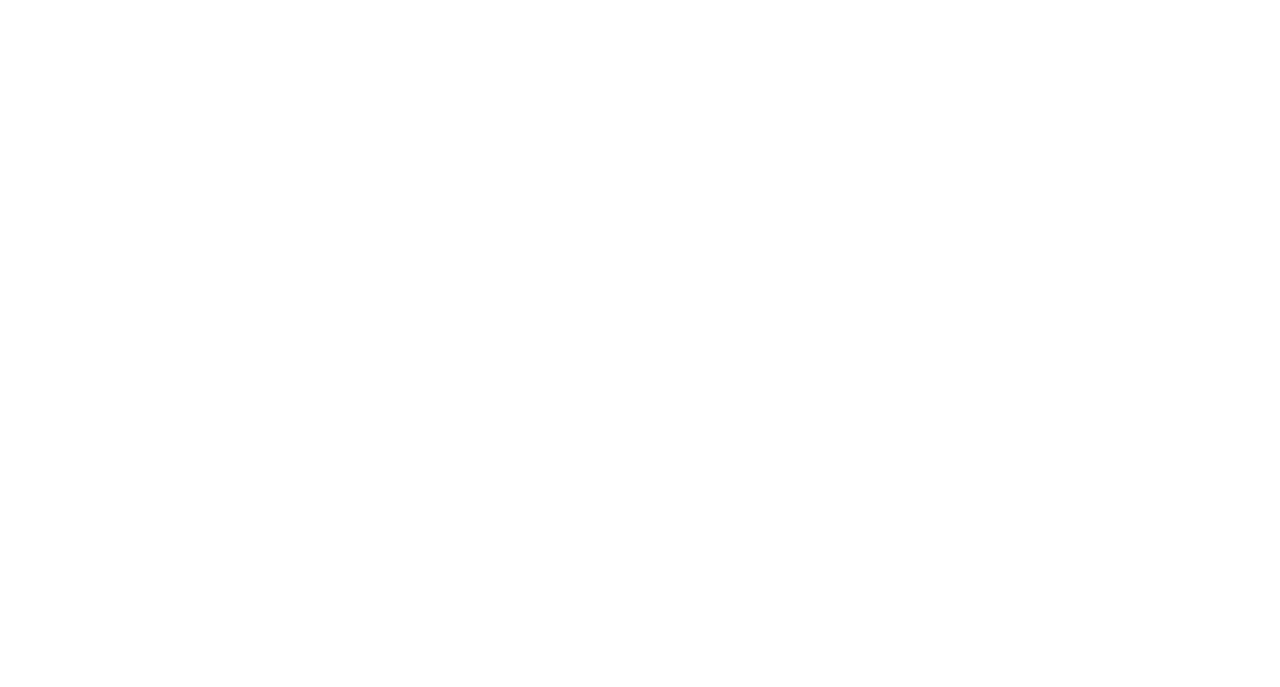
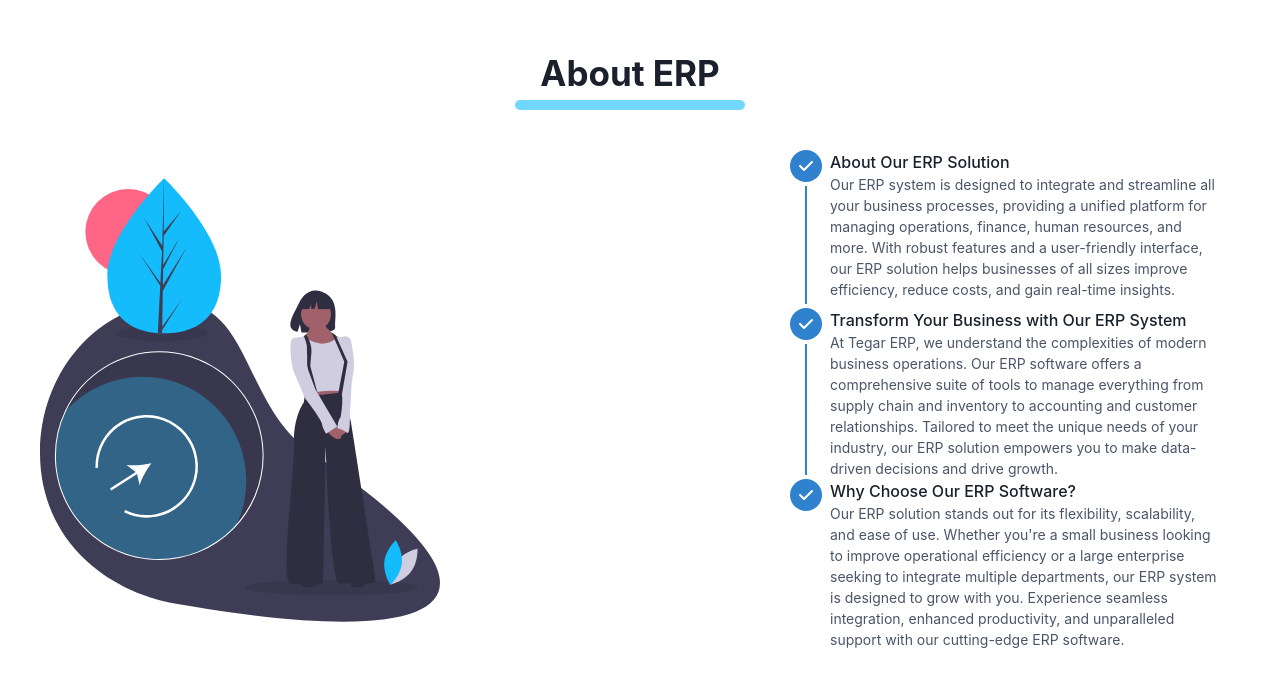
Before and after one commit to tegarfaris/kedaChallange, a Next.js app: page / in a window 1280 px wide. Shown: the part 713-1400 px from the top of the page. Before the commit the page ends 800 px from the top, so only its background shows below. Built offline with nearby package versions, Linux system fonts and the light colour scheme.

Commit message:
feat: implemet about section

```diff
--- /dev/null
+++ b/src/app/components/title-heading/index.tsx
@@ -0,0 +1,21 @@
+import { Divider, Flex, Text } from "@chakra-ui/react";
+import React from "react";
+
+const TitleHeading: React.FC<{ title: string }> = ({ title }) => {
+  return (
+    <Flex flexDir="column" alignItems="center">
+      <Text fontSize="35px" textAlign="center" fontWeight="700">
+        {title}
+      </Text>
+      <Divider
+        w="full"
+        px="20px"
+        border="5px solid"
+        rounded="full"
+        borderColor="#14BCFB"
+      />
+    </Flex>
+  );
+};
+
+export default TitleHeading;
--- a/src/app/layouts/index.tsx
+++ b/src/app/layouts/index.tsx
@@ -4,7 +4,7 @@
 
 const Layout: React.FC<{ children: React.ReactNode }> = ({ children }) => {
   return (
-    <Flex flexDir="column" w="full" minH="100vh" px="40px" py="20px">
+    <Flex flexDir="column" w="full" minH="100vh" pl="40px" pr="60px" py="20px">
       <Navbar />
       <Flex>{children}</Flex>
     </Flex>
--- /dev/null
+++ b/src/app/sections/about-section/index.tsx
@@ -0,0 +1,78 @@
+import {
+  Box,
+  Flex,
+  Image,
+  Step,
+  StepDescription,
+  StepIcon,
+  StepIndicator,
+  StepNumber,
+  Stepper,
+  StepSeparator,
+  StepStatus,
+  StepTitle,
+} from "@chakra-ui/react";
+import TitleHeading from "@kedachallange/app/components/title-heading";
+import React from "react";
+
+const steps = [
+  {
+    title: "About Our ERP Solution",
+    description:
+      "Our ERP system is designed to integrate and streamline all your business processes, providing a unified platform for managing operations, finance, human resources, and more. With robust features and a user-friendly interface, our ERP solution helps businesses of all sizes improve efficiency, reduce costs, and gain real-time insights.",
+  },
+  {
+    title: "Transform Your Business with Our ERP System",
+    description:
+      "At Tegar ERP, we understand the complexities of modern business operations. Our ERP software offers a comprehensive suite of tools to manage everything from supply chain and inventory to accounting and customer relationships. Tailored to meet the unique needs of your industry, our ERP solution empowers you to make data-driven decisions and drive growth.",
+  },
+  {
+    title: "Why Choose Our ERP Software?",
+    description:
+      "Our ERP solution stands out for its flexibility, scalability, and ease of use. Whether you're a small business looking to improve operational efficiency or a large enterprise seeking to integrate multiple departments, our ERP system is designed to grow with you. Experience seamless integration, enhanced productivity, and unparalleled support with our cutting-edge ERP software.",
+  },
+];
+
+const AboutSection: React.FC = () => {
+  return (
+    <Flex flexDir="column" w="full" pt="50px" minH="100vh" alignItems="center">
+      <TitleHeading title="About ERP" />
+
+      <Flex
+        flexDir={{ base: "column", md: "row" }}
+        w="full"
+        pt="40px"
+        gap="350px"
+      >
+        <Image
+          src="/assets/about-illustration.svg"
+          w="400px"
+          alt="about-illustration"
+        />
+
+        <Stepper index={3} orientation="vertical" height="500px" gap="0">
+          {steps.map((step, index) => (
+            <Step key={index}>
+              <StepIndicator>
+                <StepStatus
+                  complete={<StepIcon />}
+                  incomplete={<StepNumber />}
+                  active={<StepNumber />}
+                />
+              </StepIndicator>
+
+              <Box>
+                <StepTitle>{step.title}</StepTitle>
+                <StepDescription>{step.description}</StepDescription>
+              </Box>
+
+              <StepSeparator />
+            </Step>
+          ))}
+        </Stepper>
+      </Flex>
+    </Flex>
+  );
+};
+
+export default AboutSection;
--- a/src/app/sections/hero-section/index.tsx
+++ b/src/app/sections/hero-section/index.tsx
@@ -12,10 +12,10 @@
 const HeroSection: React.FC = () => {
   return (
     <Flex
+      flexDir={{ base: "column", md: "row" }}
       w="full"
       py="150px"
       transition="all 1000 fade"
-      backgroundPosition="right center"
     >
       <VStack w="full" align="left" justify="center" px={{ base: 4, md: 8 }}>
         <Stack maxW="2xl" align="flex-start" spacing={6}>
--- a/src/pages/index.tsx
+++ b/src/pages/index.tsx
@@ -1,4 +1,5 @@
 import { Flex } from "@chakra-ui/react";
+import AboutSection from "@kedachallange/app/sections/about-section";
 import HeroSection from "@kedachallange/app/sections/hero-section";
 import { NextPage } from "next";
 
@@ -6,6 +7,7 @@
   return (
     <Flex flexDir="column" w="full" flexGrow={1}>
       <HeroSection />
+      <AboutSection />
     </Flex>
   );
 };
--- a/src/styles/globals.css
+++ b/src/styles/globals.css
@@ -1,107 +1,6 @@
-:root {
-  --max-width: 1100px;
-  --border-radius: 12px;
-  --font-mono: ui-monospace, Menlo, Monaco, "Cascadia Mono", "Segoe UI Mono",
-    "Roboto Mono", "Oxygen Mono", "Ubuntu Monospace", "Source Code Pro",
-    "Fira Mono", "Droid Sans Mono", "Courier New", monospace;
-
-  --foreground-rgb: 0, 0, 0;
-  --background-start-rgb: 214, 219, 220;
-  --background-end-rgb: 255, 255, 255;
-
-  --primary-glow: conic-gradient(
-    from 180deg at 50% 50%,
-    #16abff33 0deg,
-    #0885ff33 55deg,
-    #54d6ff33 120deg,
-    #0071ff33 160deg,
-    transparent 360deg
-  );
-  --secondary-glow: radial-gradient(
-    rgba(255, 255, 255, 1),
-    rgba(255, 255, 255, 0)
-  );
-
-  --tile-start-rgb: 239, 245, 249;
-  --tile-end-rgb: 228, 232, 233;
-  --tile-border: conic-gradient(
-    #00000080,
-    #00000040,
-    #00000030,
-    #00000020,
-    #00000010,
-    #00000010,
-    #00000080
-  );
-
-  --callout-rgb: 238, 240, 241;
-  --callout-border-rgb: 172, 175, 176;
-  --card-rgb: 180, 185, 188;
-  --card-border-rgb: 131, 134, 135;
-}
-
-@media (prefers-color-scheme: dark) {
-  :root {
-    --foreground-rgb: 255, 255, 255;
-    --background-start-rgb: 0, 0, 0;
-    --background-end-rgb: 0, 0, 0;
-
-    --primary-glow: radial-gradient(rgba(1, 65, 255, 0.4), rgba(1, 65, 255, 0));
-    --secondary-glow: linear-gradient(
-      to bottom right,
-      rgba(1, 65, 255, 0),
-      rgba(1, 65, 255, 0),
-      rgba(1, 65, 255, 0.3)
-    );
-
-    --tile-start-rgb: 2, 13, 46;
-    --tile-end-rgb: 2, 5, 19;
-    --tile-border: conic-gradient(
-      #ffffff80,
-      #ffffff40,
-      #ffffff30,
-      #ffffff20,
-      #ffffff10,
-      #ffffff10,
-      #ffffff80
-    );
-
-    --callout-rgb: 20, 20, 20;
-    --callout-border-rgb: 108, 108, 108;
-    --card-rgb: 100, 100, 100;
-    --card-border-rgb: 200, 200, 200;
-  }
-}
-
-* {
-  box-sizing: border-box;
+html,
+body {
   padding: 0;
   margin: 0;
+  box-sizing: border-box;
 }
-
-html,
-body {
-  max-width: 100vw;
-  overflow-x: hidden;
-}
-
-body {
-  color: rgb(var(--foreground-rgb));
-  background: linear-gradient(
-      to bottom,
-      transparent,
-      rgb(var(--background-end-rgb))
-    )
-    rgb(var(--background-start-rgb));
-}
-
-a {
-  color: inherit;
-  text-decoration: none;
-}
-
-@media (prefers-color-scheme: dark) {
-  html {
-    color-scheme: dark;
-  }
-}
```
Also changed, not shown: public/assets/about-illustration.svg (added).
